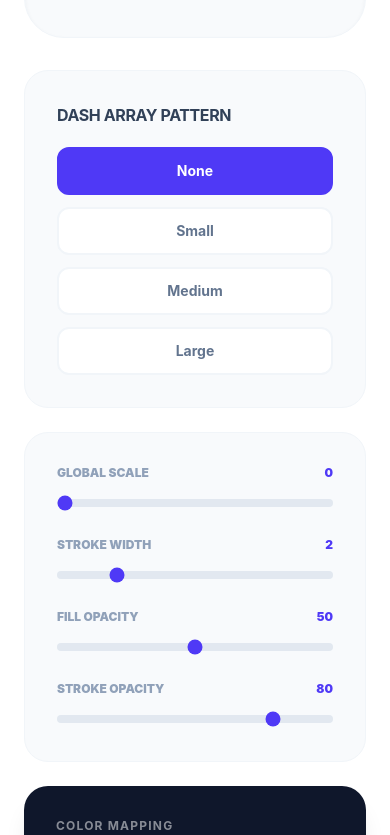
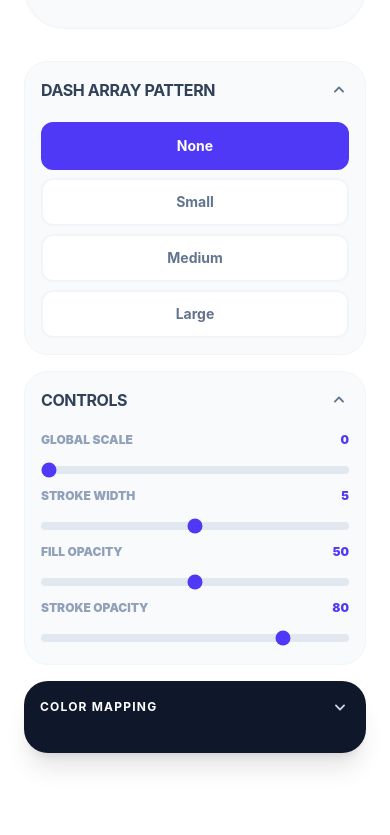
Before and after one commit to gdicristofaro/PSDtoSVG, a React (Vite) app in the folder pyodide/: page / in a window 390 px wide. Shown: the part 3269-4104 px from the top of the page. Built offline with nearby package versions, Linux system fonts and the light colour scheme.

Commit message:
responsive design

```diff
--- a/pyodide/src/components/App.tsx
+++ b/pyodide/src/components/App.tsx
@@ -1,6 +1,7 @@
 import {
   ArrowDownIcon,
   ArrowUpTrayIcon,
+  ChevronDownIcon,
   CommandLineIcon,
   PlayIcon
 } from '@heroicons/react/16/solid';
@@ -16,6 +17,7 @@ import {
   type PlaygroundState,
   updatePlaygroundState
 } from '../services/svg-playground.service';
+import YoutubeEmbed from './YoutubeEmbed';
 
 const App: React.FC = () => {
   const [activeSection, setActiveSection] = useState<string>('convert');
@@ -28,6 +30,19 @@ const App: React.FC = () => {
   const [playgroundState, setPlaygroundState] = useState<PlaygroundState>(
     initialPlaygroundState
   );
+
+  const [expandedCards, setExpandedCards] = useState({
+    dashArray: true,
+    sliders: true,
+    color: false
+  });
+
+  const toggleCard = (card: 'dashArray' | 'sliders' | 'color') => {
+    setExpandedCards((prev) => ({
+      ...prev,
+      [card]: !prev[card]
+    }));
+  };
 
   // Intersection Observer for Scroll-Spy
   useEffect(() => {
@@ -89,9 +104,7 @@ const App: React.FC = () => {
     field: keyof PlaygroundState,
     value: string | number
   ): void => {
-    setPlaygroundState((prev) =>
-      updatePlaygroundState(prev, field, value)
-    );
+    setPlaygroundState((prev) => updatePlaygroundState(prev, field, value));
   };
 
   const navItems = [
@@ -210,13 +223,7 @@ const App: React.FC = () => {
         <div className="max-w-5xl w-full px-6 text-center">
           <h2 className="text-4xl font-extrabold mb-8 text-slate-800">Learn</h2>
           <div className="aspect-video w-full rounded-3xl overflow-hidden shadow-2xl border-8 border-slate-50">
-            <iframe
-              className="w-full h-full"
-              src="https://www.youtube.com/embed/5OeyH-UHewI"
-              title="D3.js Tutorial"
-              allow="accelerometer; autoplay; clipboard-write; encrypted-media; gyroscope; picture-in-picture"
-              allowFullScreen
-            ></iframe>
+                <YoutubeEmbed />
           </div>
         </div>
       </section>
@@ -232,9 +239,7 @@ const App: React.FC = () => {
           </h2>
           <div className="grid lg:grid-cols-2 gap-10">
             <div className="bg-white rounded-3xl shadow-lg p-8 border border-slate-100 flex flex-col items-center w-full h-full">
-              <div
-                className="w-full aspect-square bg-slate-50 rounded-2xl flex items-center justify-center mb-8"
-              >
+              <div className="w-full aspect-square bg-slate-50 rounded-2xl flex items-center justify-center mb-8">
                 <AnimateGraphic />
               </div>
               <button
@@ -257,7 +262,7 @@ const App: React.FC = () => {
                 </div>
               </div>
               <div className="flex-[1_1_0] pl-8 pr-8 pb-4 border-b border-slate-800 leading-relaxed overflow-auto">
-                <AnimateCodeSnippet/>
+                <AnimateCodeSnippet />
               </div>
             </div>
           </div>
@@ -274,18 +279,34 @@ const App: React.FC = () => {
             Playground
           </h2>
           <div className="grid lg:grid-cols-12 gap-8">
-            <div className="lg:col-span-7 bg-slate-50 rounded-[2.5rem] p-12 flex items-center justify-center shadow-inner border border-slate-100">
-              <div className="transition-transform duration-300 ease-out">
-                <PlaygroundGraphic playgroundState={playgroundState}  />
+            <div className="lg:col-span-7 bg-slate-50 rounded-[2.5rem] flex items-center justify-center shadow-inner border border-slate-100 p-8">
+              <div className="transition-transform duration-300 ease-out grow">
+                <PlaygroundGraphic playgroundState={playgroundState} />
               </div>
             </div>
 
-            <div className="lg:col-span-5 space-y-6">
-              <div className="bg-slate-50 p-8 rounded-3xl border border-slate-100">
-                <p className="font-bold mb-5 text-slate-700 uppercase tracking-tight">
+            <div className="lg:col-span-5 space-y-4">
+              <div className="bg-slate-50 p-4 rounded-3xl border border-slate-100">
+                <button
+                  type="button"
+                  onClick={() => toggleCard('dashArray')}
+                  className="w-full flex items-center justify-between gap-3 mb-5 text-left"
+                >
+                  <p className="font-bold text-slate-700 uppercase tracking-tight">
                     Dash Array Pattern
                   </p>
-                <div className="grid grid-cols-1 sm:grid-cols-2 gap-3">
+                  <ChevronDownIcon
+                    className={`w-5 h-5 text-slate-500 transition-transform ${
+                      expandedCards.dashArray ? 'rotate-180' : 'rotate-0'
+                    }`}
+                  />
+                </button>
+                <div
+                  className={`overflow-hidden transition-all duration-300 ${
+                    expandedCards.dashArray ? 'max-h-[1000px]' : 'max-h-0'
+                  }`}
+                >
+                  <div className="grid grid-cols-1 sm:grid-cols-2 gap-2">
                     {['None', 'Small', 'Medium', 'Large'].map((label, idx) => (
                       <label
                         key={label}
@@ -311,8 +332,29 @@ const App: React.FC = () => {
                     ))}
                   </div>
                 </div>
+              </div>
 
-              <div className="bg-slate-50 p-8 rounded-3xl border border-slate-100 space-y-6">
+              <div className="bg-slate-50 p-4 rounded-3xl border border-slate-100">
+                <button
+                  type="button"
+                  onClick={() => toggleCard('sliders')}
+                  className="w-full flex items-center justify-between gap-3 mb-5 text-left"
+                >
+                  <p className="font-bold text-slate-700 uppercase tracking-tight">
+                    Controls
+                  </p>
+                  <ChevronDownIcon
+                    className={`w-5 h-5 text-slate-500 transition-transform ${
+                      expandedCards.sliders ? 'rotate-180' : 'rotate-0'
+                    }`}
+                  />
+                </button>
+                <div
+                  className={`overflow-hidden transition-all duration-300 ${
+                    expandedCards.sliders ? 'max-h-[2000px]' : 'max-h-0'
+                  }`}
+                >
+                  <div className="space-y-2">
                     {[
                       {
                         label: 'Global Scale',
@@ -353,18 +395,40 @@ const App: React.FC = () => {
                           max={s.max}
                           step={s.step ?? 1}
                           value={playgroundState[s.key]}
-                      onChange={(e) => updatePlayground(s.key, e.target.value)}
+                          onChange={(e) =>
+                            updatePlayground(s.key, e.target.value)
+                          }
                           className="w-full h-2 bg-slate-200 rounded-lg appearance-none cursor-pointer accent-indigo-600"
                         />
                       </div>
                     ))}
                   </div>
+                </div>
+              </div>
 
-              <div className="bg-slate-900 p-8 rounded-3xl space-y-5 shadow-xl">
-                <p className="text-white font-bold text-xs uppercase tracking-widest mb-2 opacity-50">
+              <div className="bg-slate-900 p-4 rounded-3xl shadow-xl">
+                <button
+                  type="button"
+                  onClick={() => toggleCard('color')}
+                  className="w-full flex items-center justify-between gap-3 mb-5 text-left"
+                >
+                  <p className="text-white font-bold text-xs uppercase tracking-widest">
                     Color Mapping
                   </p>
-                {['Door', 'Tire', 'Hood', 'Lights', 'Window'].map((part) => {
+                  <ChevronDownIcon
+                    className={`w-5 h-5 text-slate-300 transition-transform ${
+                      expandedCards.color ? 'rotate-180' : 'rotate-0'
+                    }`}
+                  />
+                </button>
+                <div
+                  className={`overflow-hidden transition-all duration-300 ${
+                    expandedCards.color ? 'max-h-[1400px]' : 'max-h-0'
+                  }`}
+                >
+                  <div className="space-y-2">
+                    {['Door', 'Tire', 'Hood', 'Lights', 'Window'].map(
+                      (part) => {
                         const key =
                           `${part.toLowerCase()}Color` as keyof PlaygroundState;
                         return (
@@ -375,7 +439,9 @@ const App: React.FC = () => {
                               max="1"
                               step="0.01"
                               value={playgroundState[key] as number}
-                        onChange={(e) => updatePlayground(key, e.target.value)}
+                              onChange={(e) =>
+                                updatePlayground(key, e.target.value)
+                              }
                               className="w-full h-1.5 bg-slate-700 rounded-lg appearance-none cursor-pointer accent-indigo-400"
                             />
                             <span className="text-[10px] text-slate-500 font-bold uppercase">
@@ -383,7 +449,10 @@ const App: React.FC = () => {
                             </span>
                           </div>
                         );
-                })}
+                      }
+                    )}
+                  </div>
+                </div>
               </div>
             </div>
           </div>
--- /dev/null
+++ b/pyodide/src/components/YoutubeEmbed.tsx
@@ -0,0 +1,11 @@
+const YoutubeEmbed = () => (
+  <iframe
+    className="w-full h-full"
+    src="https://www.youtube.com/embed/5OeyH-UHewI"
+    title="D3.js Tutorial"
+    allow="accelerometer; autoplay; clipboard-write; encrypted-media; gyroscope; picture-in-picture"
+    allowFullScreen
+  ></iframe>
+);
+
+export default YoutubeEmbed;
--- a/pyodide/src/services/svg-playground.service.ts
+++ b/pyodide/src/services/svg-playground.service.ts
@@ -16,7 +16,7 @@ export const initialPlaygroundState: PlaygroundState = {
   scale: 0,
   fillOpacity: 50,
   strokeOpacity: 80,
-  strokeWidth: 2,
+  strokeWidth: 5,
   doorColor: 1,
   tireColor: 0.8,
   hoodColor: 0.6,
```
Lines whose indentation alone changed are shown as unchanged.
